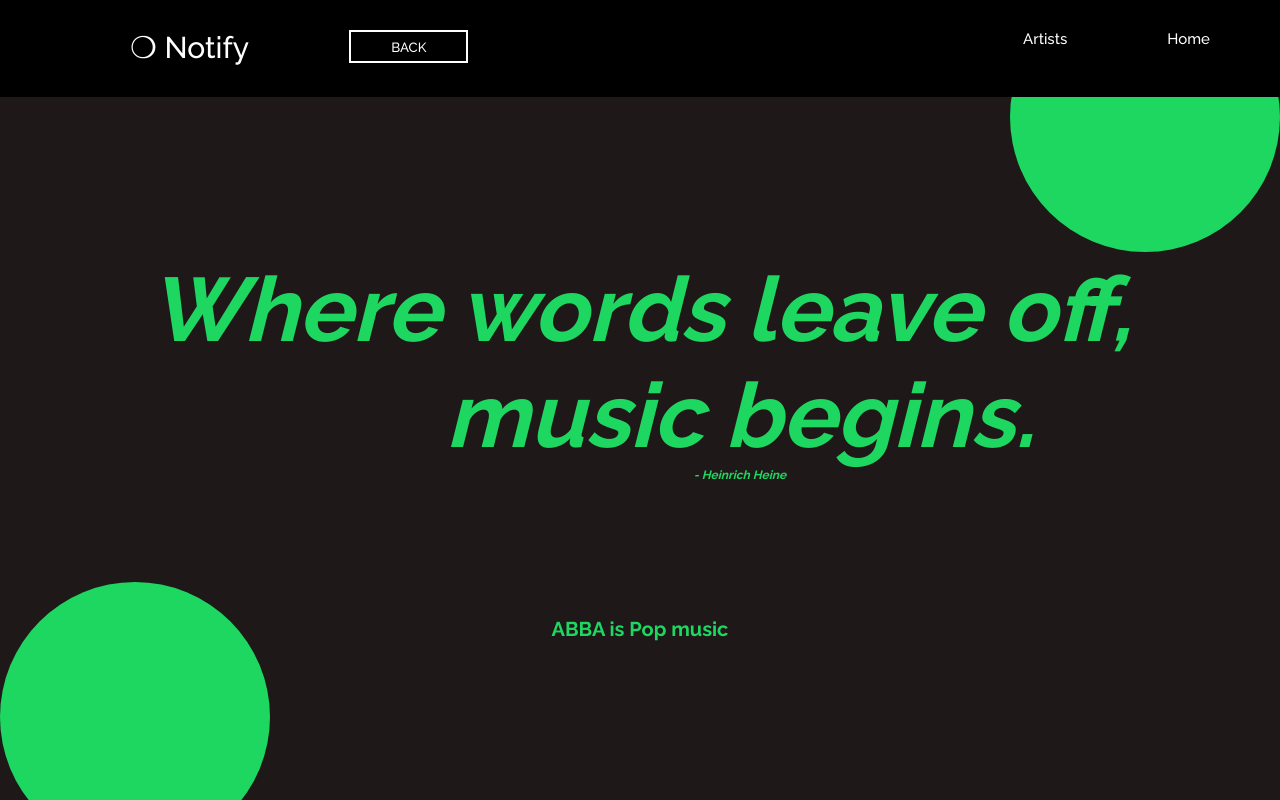
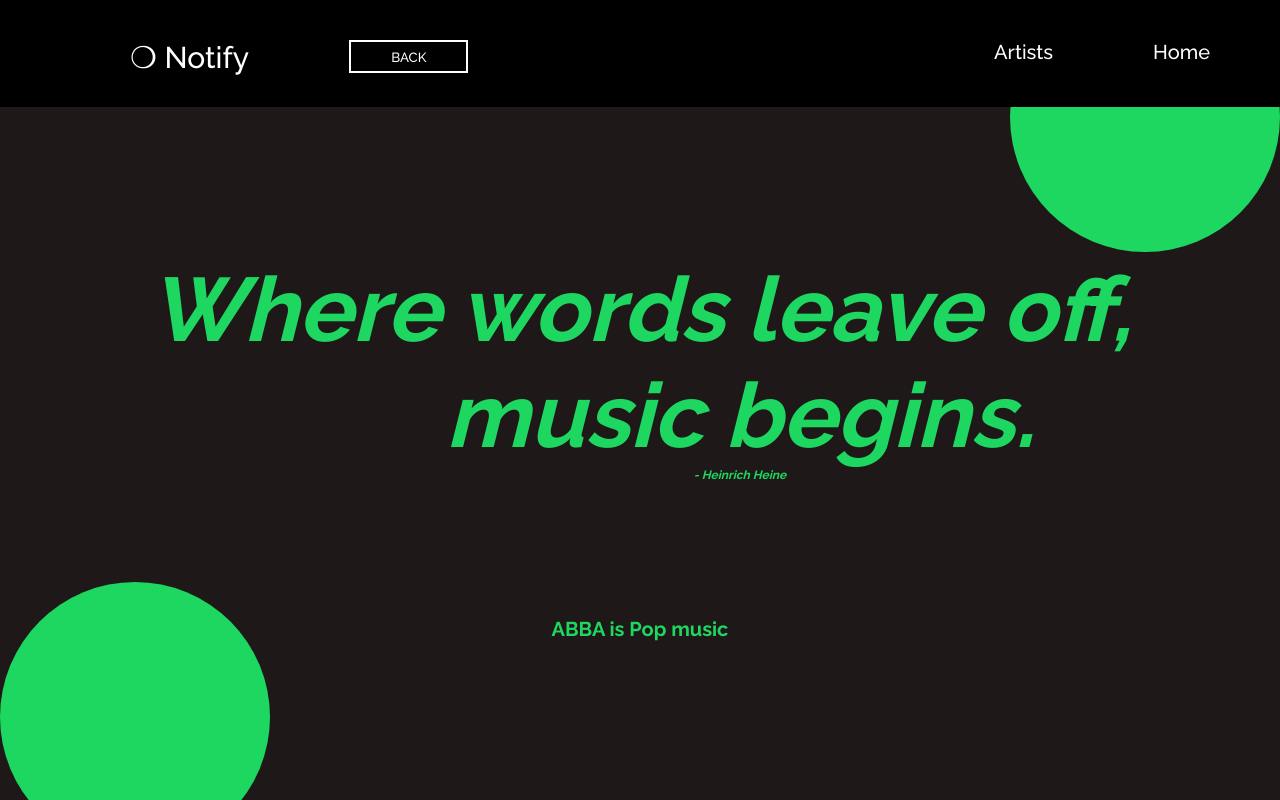
Before and after one commit to Rachiey/react-music-app, a React app: page / in a window 1280 px wide. Shown: the top 800 px of the page. Built offline with nearby package versions, Linux system fonts and the light colour scheme.

Commit message:
fixed navbar items

```diff
--- a/src/layout/Header/style.css
+++ b/src/layout/Header/style.css
@@ -19,7 +19,6 @@ nav {
 .notify {
     color: white;
     float: left;
-    text-align: center;
     margin-left: 100px;
     font-size: 30px;
 }
@@ -30,7 +29,8 @@ a {
     color: white;
     float: right;
     margin-right: 100px;
-    font-size: 15px;
+    padding-top: 10px;
+    font-size: 20px;
 
 }
 
@@ -43,7 +43,7 @@ a:hover {
 }
 
 .current {
-    color: black;
+    color: #1ED761;
     font-weight: bolder;
 }
 
@@ -54,6 +54,7 @@ a:hover {
     padding:0.5em 3em;
     border:0.16em solid #FFFFFF;
     margin:0 0.3em 0.3em 0;
+    margin-top: 10px;
     box-sizing: border-box;
     text-decoration:none;
     text-transform:uppercase;
```
